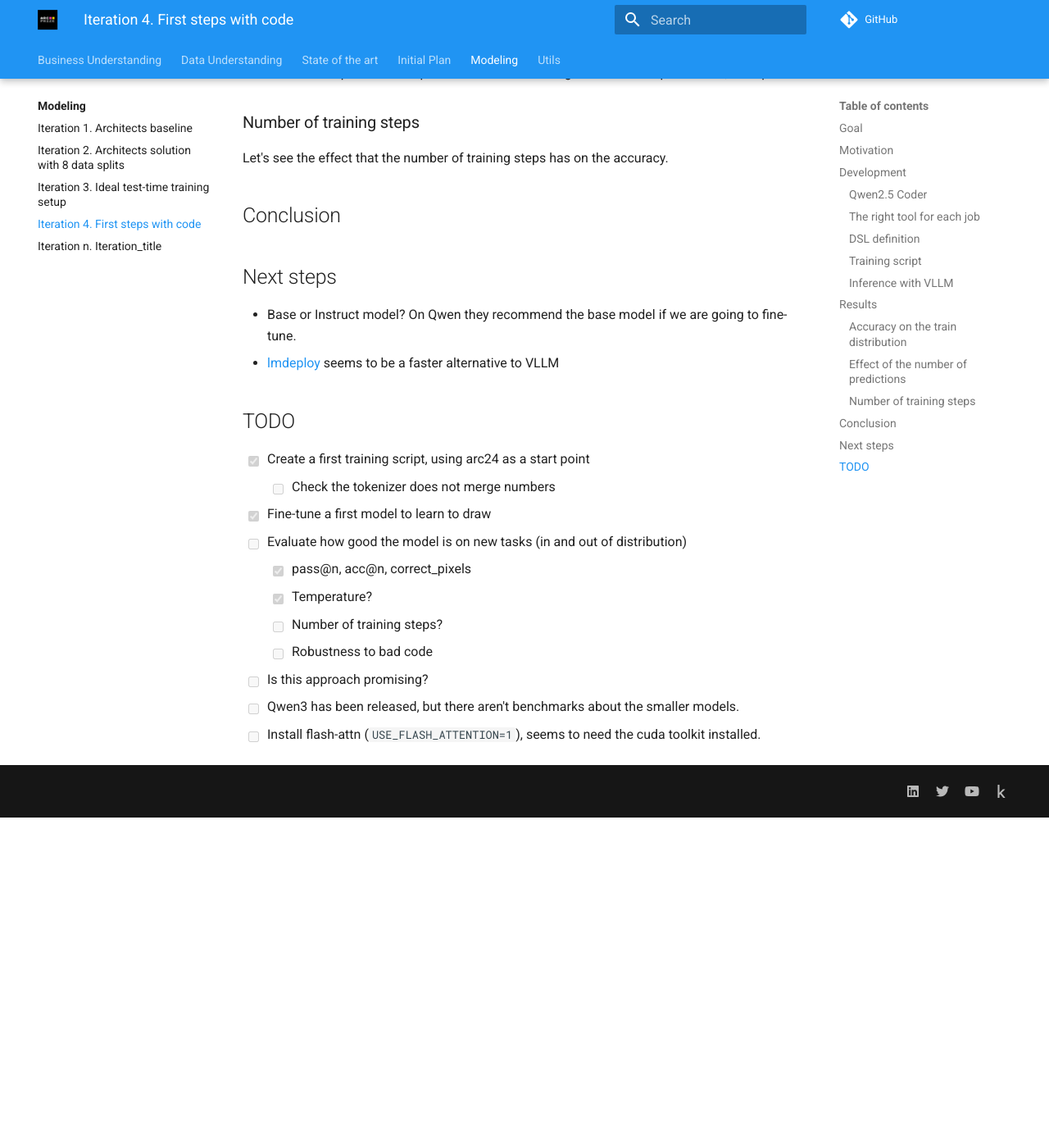
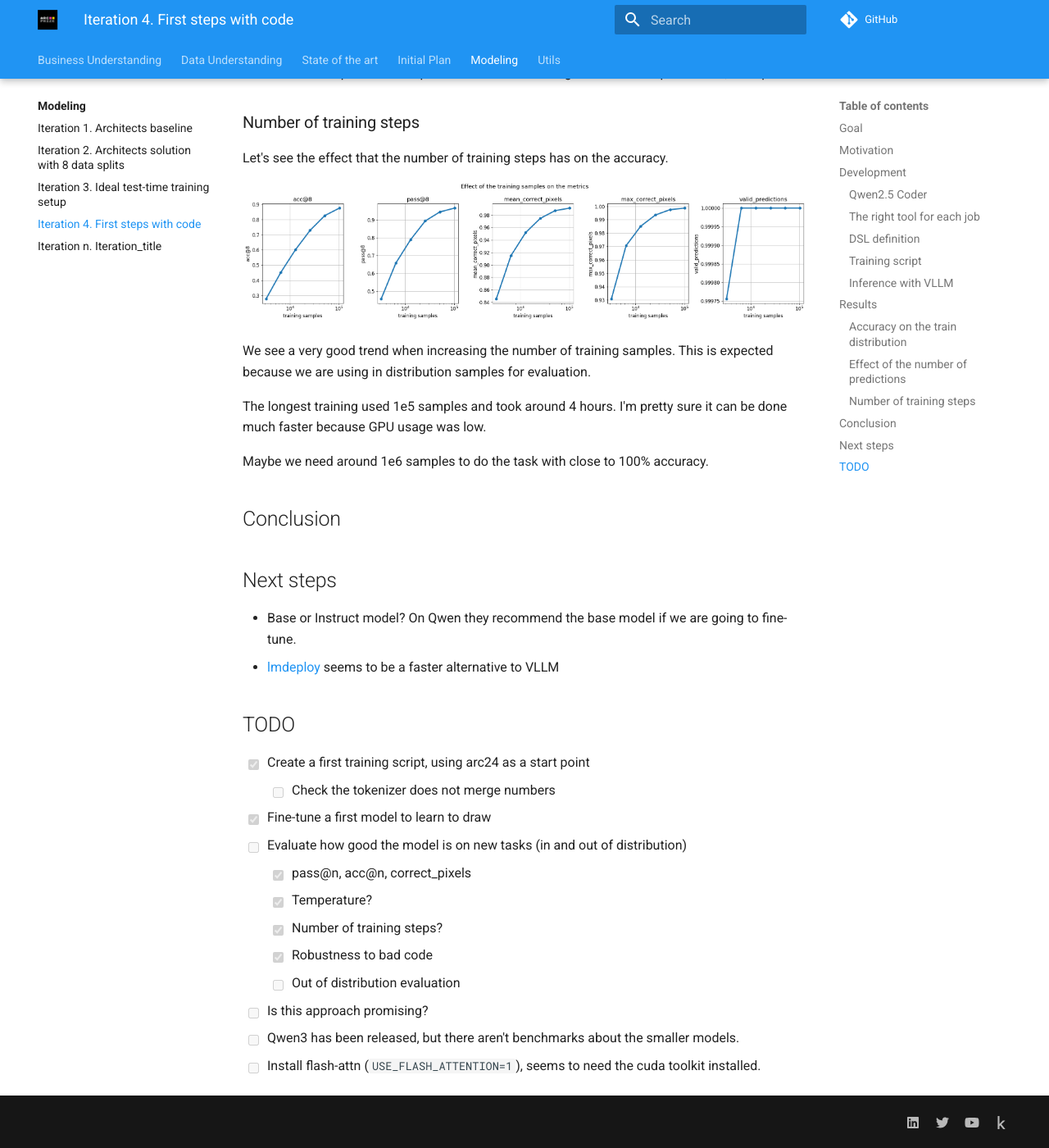
Before and after one commit to ironbar/arc25, an MkDocs documentation site: the page built from docs/modeling/Iteration_04_first_steps_with_code.md, in a window 1280 px wide and 1400 px high, scrolled down 4026 px. Shown: the whole window at 82% size. Built offline with MkDocs 1.6.1 and Material for MkDocs 9.7.7, drawn with Linux system fonts in a browser that asks for light colours; comment, search, counter and statistics services are not loaded; before the commit the page ends 5023 px from its top, so only the background shows below that.

Commit message:
studied effect of training duration

```diff
--- a/docs/modeling/Iteration_04_first_steps_with_code.md
+++ b/docs/modeling/Iteration_04_first_steps_with_code.md
@@ -103,6 +103,15 @@ We see a nice improvement in pass rate when increasing the number of predictions
 
 Let's see the effect that the number of training steps has on the accuracy.
 
+![training steps](res/1746190431829_image.png)
+
+We see a very good trend when increasing the number of training samples. This is expected because
+we are using in distribution samples for evaluation.
+
+The longest training used 1e5 samples and took around 4 hours. I'm pretty sure it can be done much faster because GPU usage was low.
+
+Maybe we need around 1e6 samples to do the task with close to 100% accuracy.
+
 ## Conclusion
 
 ## Next steps
@@ -118,8 +127,9 @@ Let's see the effect that the number of training steps has on the accuracy.
 - [ ] Evaluate how good the model is on new tasks (in and out of distribution)
   - [x] pass@n, acc@n, correct_pixels
   - [x] Temperature?
-  - [ ] Number of training steps?
-  - [ ] Robustness to bad code
+  - [x] Number of training steps?
+  - [x] Robustness to bad code
+  - [ ] Out of distribution evaluation
 - [ ] Is this approach promising?
 - [ ] Qwen3 has been released, but there aren't benchmarks about the smaller models.
 - [ ] Install flash-attn (`USE_FLASH_ATTENTION=1`), seems to need the cuda toolkit installed.
```
Also changed, not shown: docs/modeling/res/1746190431829_image.png (added), 1 other file.
